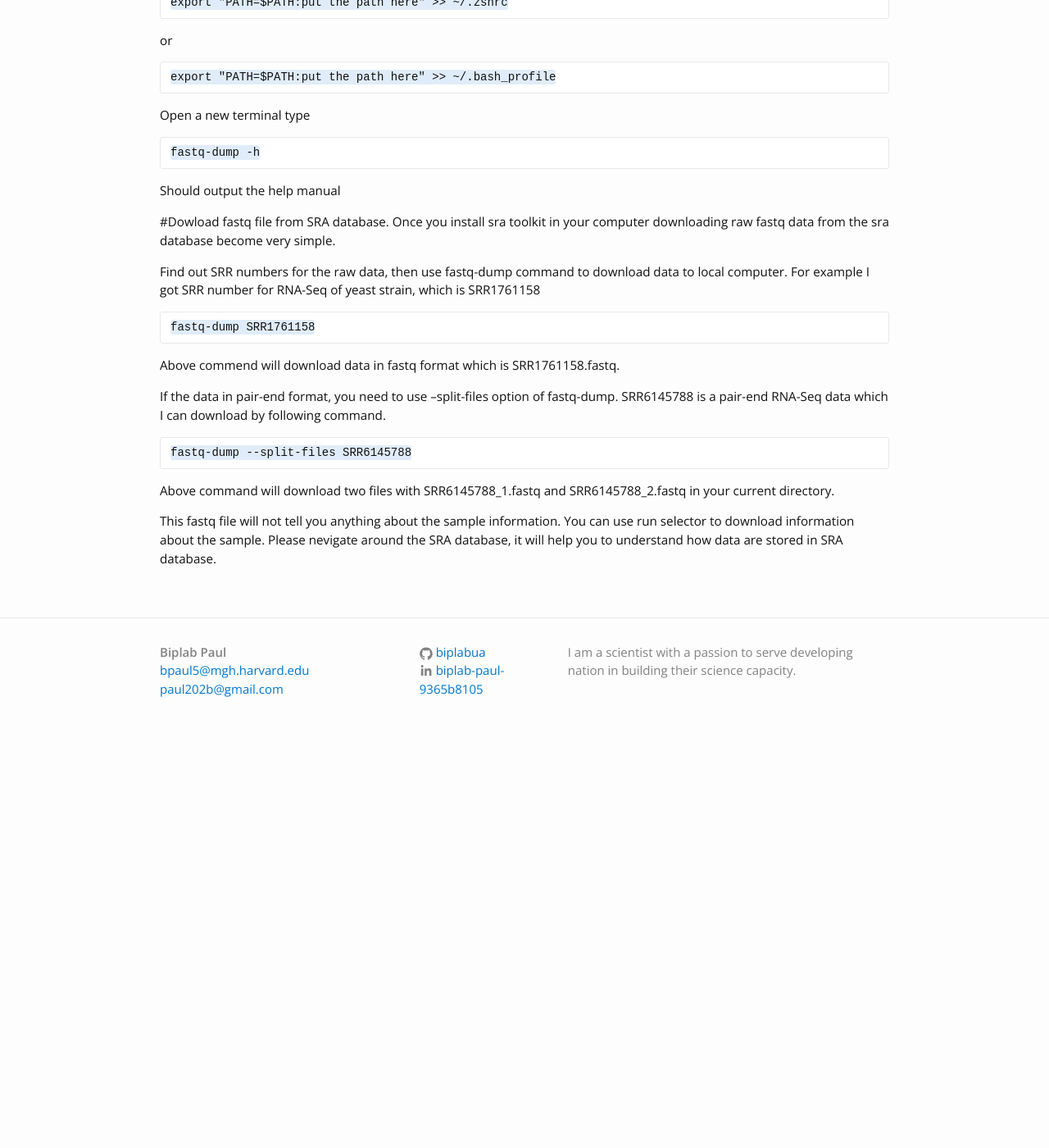
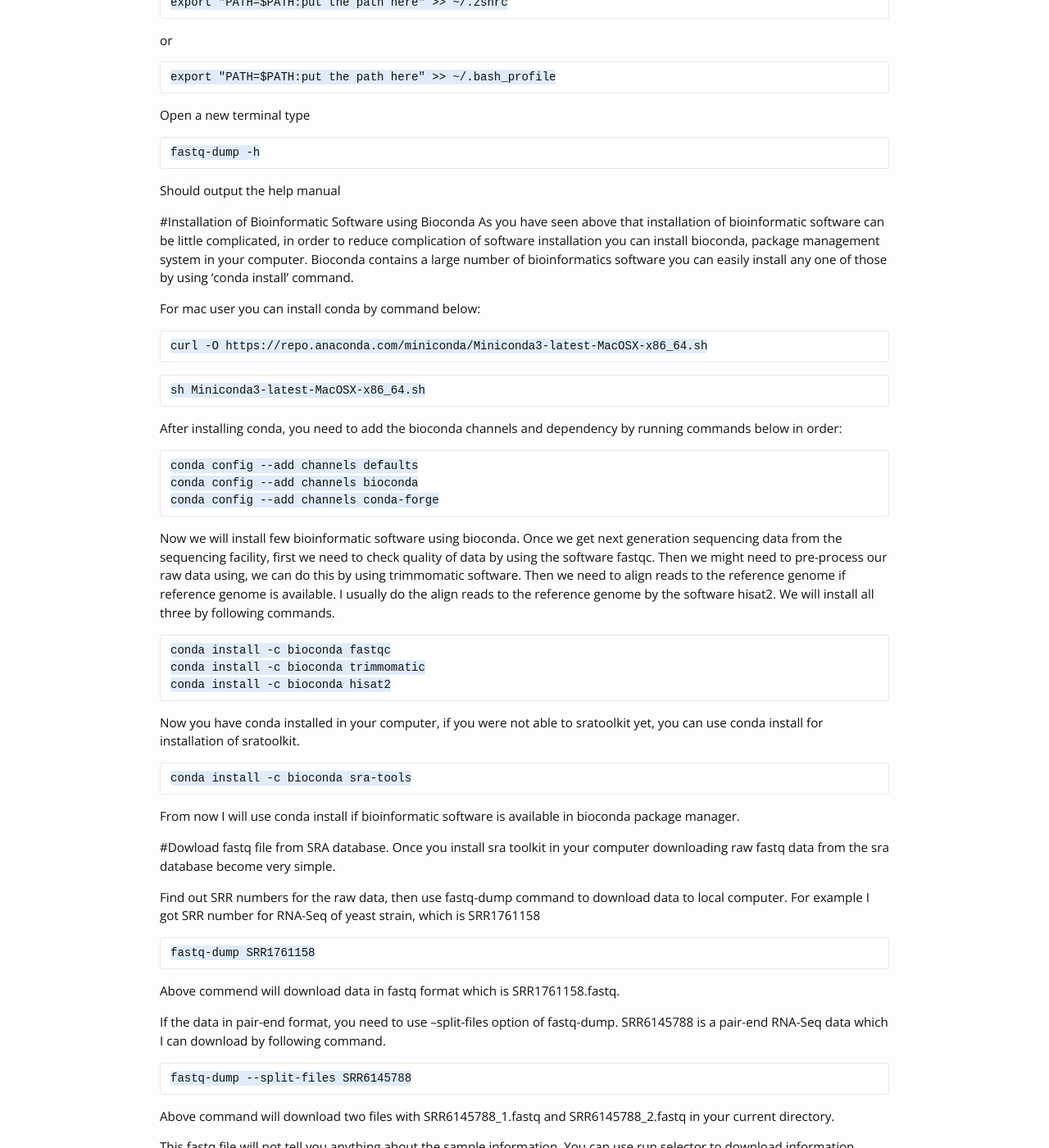
Before and after one commit to biplabua/biplabua.github.io, a Jekyll site: the page built from _posts/2020-03-10-How-to-install-bioinformatic-softwares.markdown, in a window 1280 px wide and 1400 px high, scrolled down 736 px. Shown: the whole window at 82% size. Built offline with Jekyll 4.4.1, drawn with Linux system fonts in a browser that asks for light colours; our own code applies the rules of GitHub Pages for plain Markdown files; before the commit the page ends 1647 px from its top, so only the background shows below that; some of the changed text lies outside the part shown.

Commit message:
Installation of bioinformatics software

````diff
--- a/_posts/2020-03-10-SRA-Toolkits.markdown
+++ b/_posts/2020-03-10-How-to-install-bioinformatic-softwares.markdown
@@ -47,6 +47,37 @@
 
 Should output the help manual
 
+#Installation of Bioinformatic Software using Bioconda
+As you have seen above that installation of bioinformatic software can be little complicated, in order to reduce complication of software installation you can install bioconda, package management system in your computer. Bioconda contains a large number of bioinformatics software you can easily install any one of those by using 'conda install' command.
+
+For mac user you can install conda by command below:
+```
+curl -O https://repo.anaconda.com/miniconda/Miniconda3-latest-MacOSX-x86_64.sh
+```
+```
+sh Miniconda3-latest-MacOSX-x86_64.sh
+```
+After installing conda, you need to add the bioconda channels and dependency by running commands below in order:
+```
+conda config --add channels defaults
+conda config --add channels bioconda
+conda config --add channels conda-forge
+```
+
+Now we will install few bioinformatic software using bioconda.
+Once we get next generation sequencing data from the sequencing facility, first we need to check quality of data by using the software fastqc. Then we might need to pre-process our raw data using, we can do this by using trimmomatic software. Then we need to align reads to the reference genome if reference genome is available. I usually do the align reads to the reference genome by the software hisat2. We will install all three by following commands.
+
+```
+conda install -c bioconda fastqc
+conda install -c bioconda trimmomatic
+conda install -c bioconda hisat2
+```
+Now you have conda installed in your computer, if you were not able to sratoolkit yet, you can use conda install for installation of sratoolkit.
+```
+conda install -c bioconda sra-tools
+```
+From now I will use conda install if bioinformatic software is available in bioconda package manager.
+
 #Dowload fastq file from SRA database.
 Once you install sra toolkit in your computer downloading raw fastq data from the sra database become very simple.
 
````
Also changed, not shown: _posts/2020-03-23-RNA-Seq-Analysis.markdown (added), 1 other file.
